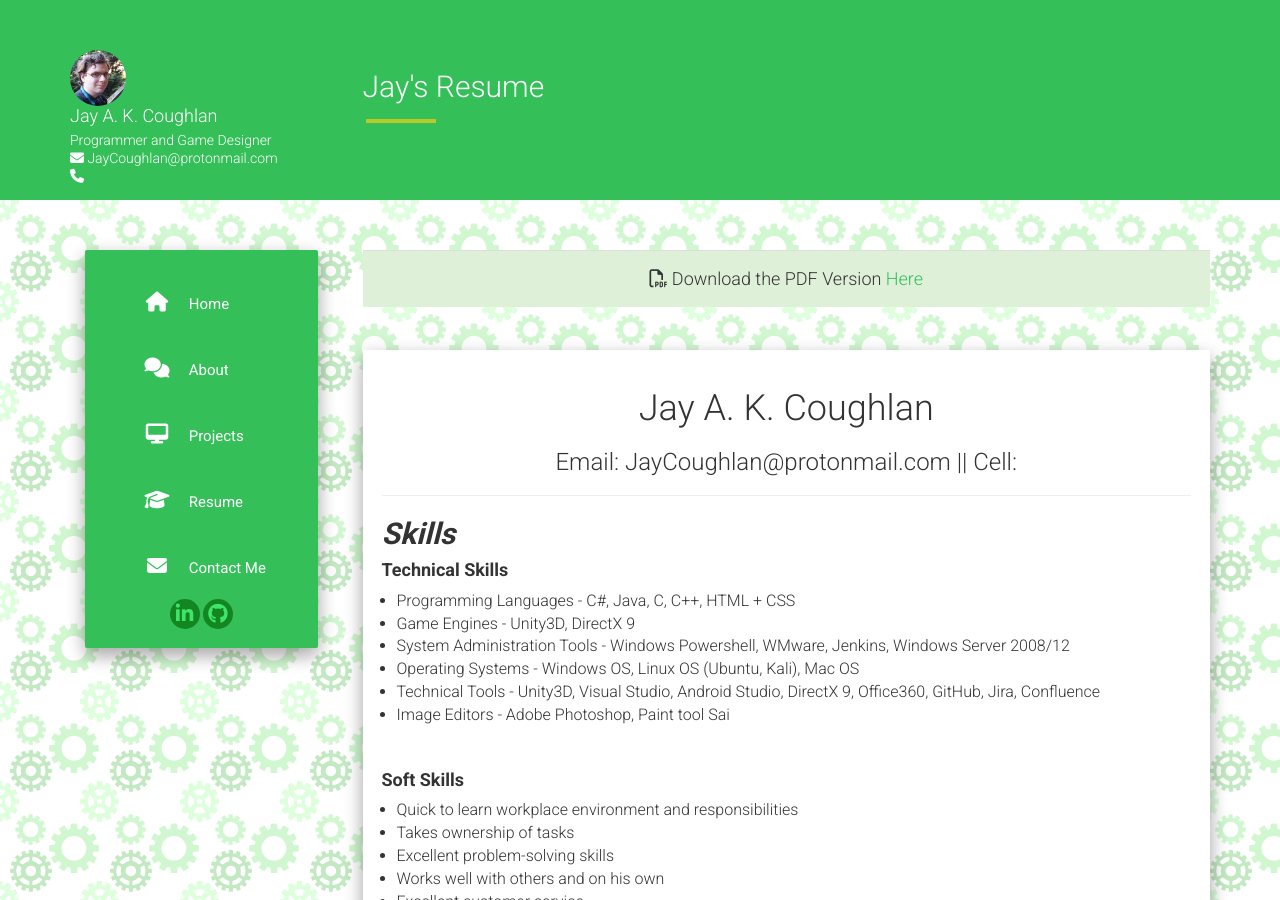
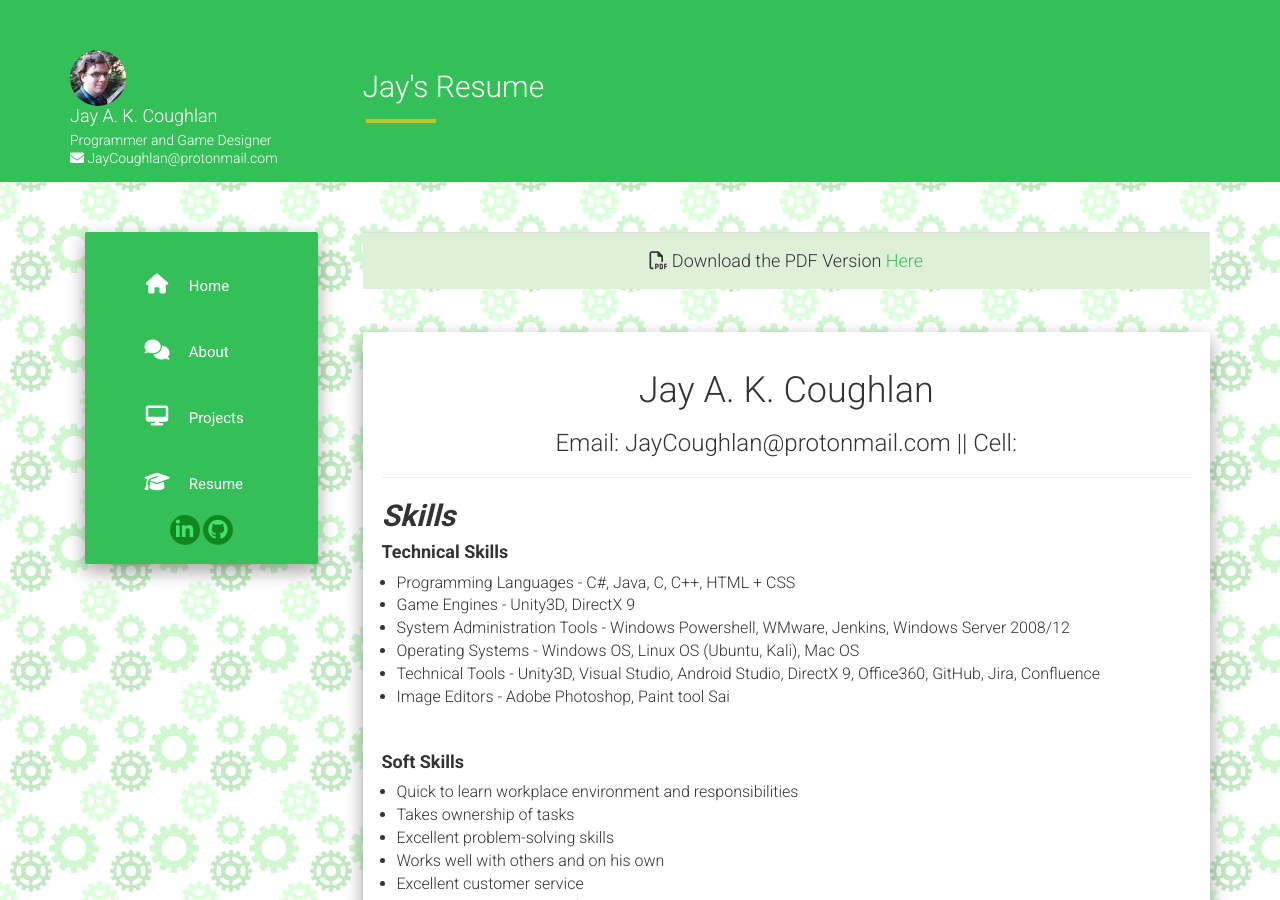
Before and after one commit to JayAKCoughlan/JayAkCoughlan.github.io, a Jekyll site: the page built from resume.md, in a window 1280 px wide and 900 px high. Built offline with Jekyll 4.4.1, drawn with Linux system fonts in a browser that asks for light colours; nearby versions of some CDN libraries.

Commit message:
Fixed some missed bugs

```diff
--- a/_data/urls.json
+++ b/_data/urls.json
@@ -19,11 +19,6 @@
     "text": "Resume",
     "url": "/resume",
     "icon": "fa-graduation-cap"
-  },
-  {
-    "text": "Contact Me",
-    "url": "/contact",
-    "icon": "fa-envelope"
   }
 ]
 
--- a/_includes/header.html
+++ b/_includes/header.html
@@ -14,7 +14,6 @@
               <h4 class="list-group-item-heading">{{ site.author }}</h4>
               <p class="list-group-item-text">{{ site.about }}</p>
               <p class="list-group-item-text"><i class="fa fa-envelope"></i> {{ site.email }}</p>
-              <p class="list-group-item-text"><i class="fa fa-phone"></i>  {{ site.data.resume[0].phone }}</p>
               <!--{% include social_links.html %}-->
             </div>
             <!-- This is the navigation bar while it's collapsed-->
--- a/resume.md
+++ b/resume.md
@@ -28,19 +28,19 @@ title: Jay's Resume
 ## ***Work Experience***
 
 #### **Checkfront - Technical Support Specialist;** *Victoria, BC (Mar. 2018 - Current)*
-**Technical Support Specialist (_2018 – 2019_)**
+<br/>**Technical Support Specialist (_2018 – 2019_)**
 -	Worked with clients to troubleshoot their system and provide unique recommendations
 -	Lead our Internal Documentation Update project on Confluence
 -	Used Jira to keep track of system bugs, improvements, and feature requests
-**Technical Support Analyst (_2019 – 2021_)**
+<br/>**Technical Support Analyst (_2019 – 2021_)**
 -	Used advanced troubleshooting and debugging to solve escalated customer issues
 -	Provided support and for internal team-members
 -	Worked on and published bug fixes in the Checkfront platform
-**Jr QA Automation Developer (_2021 – 2022_)**
+<br/>**Jr QA Automation Developer (_2021 – 2022_)**
 -	Worked with Team Raven to provide QA support
 -	Developed and supported tools for automating the Zephyr workflow
 -	Engaged in deployment responsibilities for nightly deploys
-**Technical Support Analyst Lead (_2022 – Current_)**
+<br/>**Technical Support Analyst Lead (_2022 – Current_)**
 -	Developed and documented TSA processes both with and without external teams
 -	Trained customer facing teams on bug ticket creation in Jira and troubleshooting GetYourGuide
 -	Facilitated learning and 1-on-1 sessions with TSA team members
```
Also changed, not shown: _layouts/contact.html (deleted, +0 -9 lines), contact.md (deleted, +0 -11 lines).
